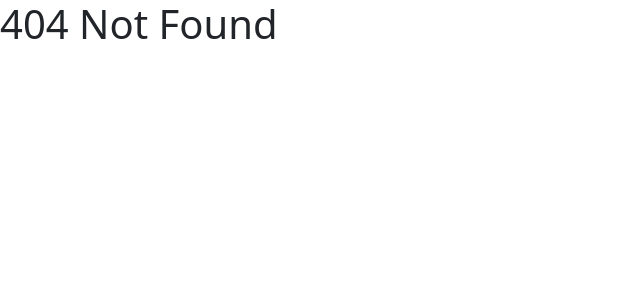
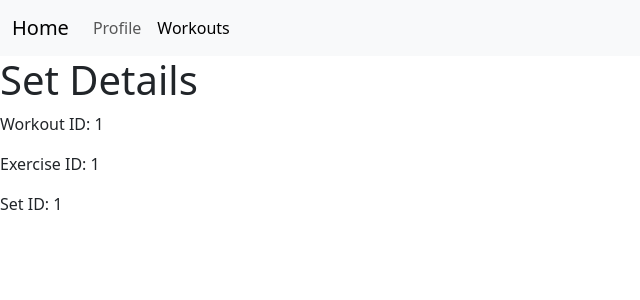
Before and after one commit to Kiankayan/IFitness-School-Project, a React (Vite) app: page /workouts/1/exercises/1/sets/1 in a window 1280 px wide. Before the commit this address had no page. Shown: the top 300 px of the page, without its empty margins (0-640 px from the left). Built offline with nearby package versions, Linux system fonts and the light colour scheme.

Commit message:
added SetDetails.tsx

```diff
--- a/src/pages/ExerciseDetails.tsx
+++ b/src/pages/ExerciseDetails.tsx
@@ -1,4 +1,4 @@
-import { useParams, useNavigate } from "react-router-dom";
+import { useParams, useNavigate, Link } from "react-router-dom";
 import { getExercise } from "../services/fakeWorkoutService";
 
 export default function ExerciseDetails() {
@@ -25,7 +25,9 @@ export default function ExerciseDetails() {
       <ul>
         {exercise.sets.map((set) => (
           <li key={set.id}>
-            {set.reps} reps x {set.weight} kg
+            <Link to={`/workouts/${id}/exercises/${exerciseId}/sets/${set.id}`}>
+              {set.reps} reps x {set.weight} kg
+            </Link>
           </li>
         ))}
       </ul>
--- /dev/null
+++ b/src/pages/SetDetails.tsx
@@ -0,0 +1,15 @@
+import { useParams } from "react-router-dom";
+
+export default function SetDetails() {
+  const { id, exerciseId, setId } = useParams();
+
+  return (
+    <>
+      <h1>Set Details</h1>
+
+      <p>Workout ID: {id}</p>
+      <p>Exercise ID: {exerciseId}</p>
+      <p>Set ID: {setId}</p>
+    </>
+  );
+}
--- a/src/routes.tsx
+++ b/src/routes.tsx
@@ -9,6 +9,7 @@ import WorkoutForm from "./pages/WorkoutForm.tsx";
 import ExerciseForm from "./pages/ExerciseForm.tsx";
 import ExerciseDetails from "./pages/ExerciseDetails.tsx";
 import SetForm from "./pages/SetForm.tsx";
+import SetDetails from "./pages/SetDetails.tsx";
 
 const router = createBrowserRouter([
   {
@@ -56,6 +57,10 @@ const router = createBrowserRouter([
         path: "workouts/:id/exercises/:exerciseId/sets/new",
         element: <SetForm />,
       },
+      {
+        path: "workouts/:id/exercises/:exerciseId/sets/:setId",
+        element: <SetDetails />,
+      },
     ],
   },
   {
```
